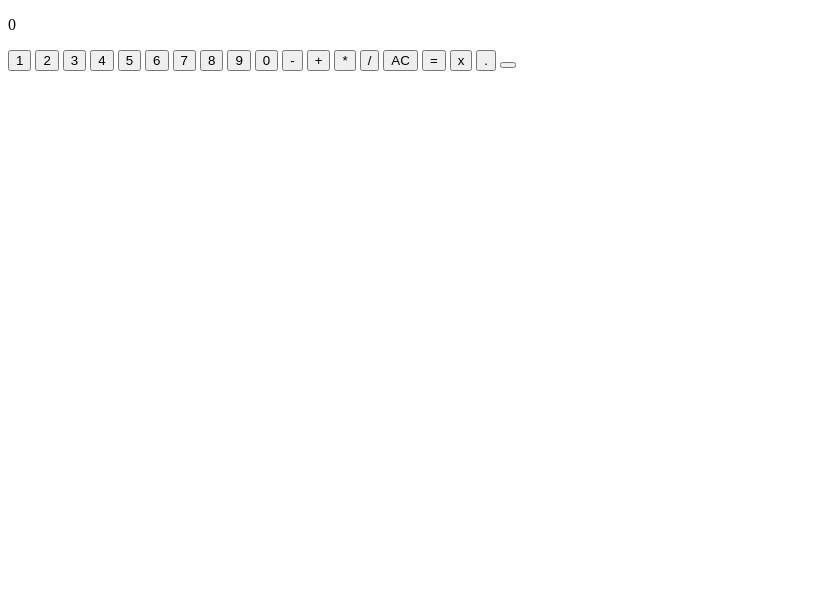
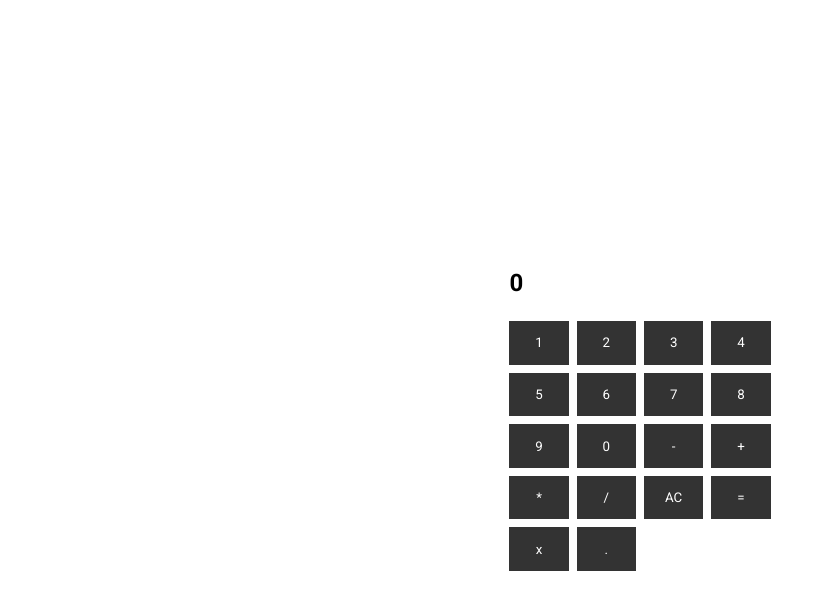
Before and after one commit to Adewole76/CodeAlpha_Tasks, a plain HTML site: page CodeAlpha_Calculator/index.html in a window 1280 px wide. Shown: the whole page, without its empty margins (0-826 px from the left). Drawn offline with Linux system fonts and the light colour scheme.

Commit message:
functionalities complete, styling commencement

```diff
--- a/CodeAlpha_Calculator/index.html
+++ b/CodeAlpha_Calculator/index.html
@@ -5,28 +5,34 @@
     <meta name="viewport" content="width=device-width, initial-scale=1.0">
     <title>Document</title>
     <link rel="stylesheet" href="style.css">
+    <link rel="preconnect" href="https://fonts.googleapis.com">
+    <link rel="preconnect" href="https://fonts.gstatic.com" crossorigin>
+    <link href="https://fonts.googleapis.com/css2?family=Inter:ital,opsz,wght@0,14..32,100..900;1,14..32,100..900&family=Roboto:ital,wght@0,100..900;1,100..900&display=swap" rel="stylesheet">
 </head>
 <body>
+  <main>
     <p class="calculation-display"></p>
-    <button onclick="addToFinalValue(1)">1</button>
-    <button onclick="addToFinalValue(2)">2</button>
-    <button onclick="addToFinalValue(3)">3</button>
-    <button onclick="addToFinalValue(4)">4</button>
-    <button onclick="addToFinalValue(5)">5</button>
-    <button onclick="addToFinalValue(6)">6</button>
-    <button onclick="addToFinalValue(7)">7</button>
-    <button onclick="addToFinalValue(8)">8</button>
-    <button onclick="addToFinalValue(9)">9</button>
-    <button onclick="addToFinalValue(0)">0</button>
-    <button onclick="addToFinalValueforSigns(' - ')">-</button>
-    <button onclick="addToFinalValueforSigns('+')">+</button>
-    <button onclick="addToFinalValueforSigns(' * ')">*</button>
-    <button onclick="addToFinalValueforSigns(' / ')">/</button>
-    <button onclick="resetFinalValue()">AC</button>
-    <button onclick="convertToCalculation()">=</button>
-    <button onclick="backspaceFinalValue()">x</button>
-    <button onclick="addToFinalValue('.')">.</button>
-    <button></button>
+    <section class="btn-section">
+        <button class="calculator-btn" onclick="addToFinalValue(1)">1</button>
+        <button class="calculator-btn" onclick="addToFinalValue(2)">2</button>
+        <button class="calculator-btn" onclick="addToFinalValue(3)">3</button>
+        <button class="calculator-btn" onclick="addToFinalValue(4)">4</button>
+        <button class="calculator-btn" onclick="addToFinalValue(5)">5</button>
+        <button class="calculator-btn" onclick="addToFinalValue(6)">6</button>
+        <button class="calculator-btn" onclick="addToFinalValue(7)">7</button>
+        <button class="calculator-btn" onclick="addToFinalValue(8)">8</button>
+        <button class="calculator-btn" onclick="addToFinalValue(9)">9</button>
+        <button class="calculator-btn" onclick="addToFinalValue(0)">0</button>
+        <button class="calculator-btn" onclick="addToFinalValueforSigns(' - ')">-</button>
+        <button class="calculator-btn" onclick="addToFinalValueforSigns('+')">+</button>
+        <button class="calculator-btn" onclick="addToFinalValueforSigns(' * ')">*</button>
+        <button class="calculator-btn" onclick="addToFinalValueforSigns(' / ')">/</button>
+        <button class="calculator-btn" onclick="resetFinalValue()">AC</button>
+        <button class="calculator-btn" onclick="convertToCalculation()">=</button>
+        <button class="calculator-btn" onclick="backspaceFinalValue()">x</button>
+        <button class="calculator-btn" onclick="addToFinalValue('.')">.</button>
+    </section>
+   </main>
     <script src="script.js"></script>
 </body>
 </html>
--- a/CodeAlpha_Calculator/script.js
+++ b/CodeAlpha_Calculator/script.js
@@ -35,5 +35,5 @@ const backspaceFinalValue = () =>{
 
 const resetFinalValue = () =>{
     finalValue = '';
-    calculationDisplay.innerHTML = finalValue;
+    calculationDisplay.innerHTML = '0';
 }
--- a/CodeAlpha_Calculator/style.css
+++ b/CodeAlpha_Calculator/style.css
@@ -0,0 +1,26 @@
+*{
+    box-sizing: border-box;
+}
+body{
+    display: flex;
+    justify-content: center;
+    align-items: center;
+    height: 100vh;
+}
+.calculation-display{
+    font-family: "Roboto";
+    font-weight: bold;
+    font-size: 24px;
+}
+.calculator-btn{
+    padding: 1em 1.5em;
+    background-color: #333333;
+    border: 1px solid transparent;
+    color: white;
+    font-family: 'Roboto'
+}
+.btn-section{
+    display: grid;
+    grid-template-columns: 1fr 1fr 1fr 1fr;
+    gap: 0.5em;
+}
```
